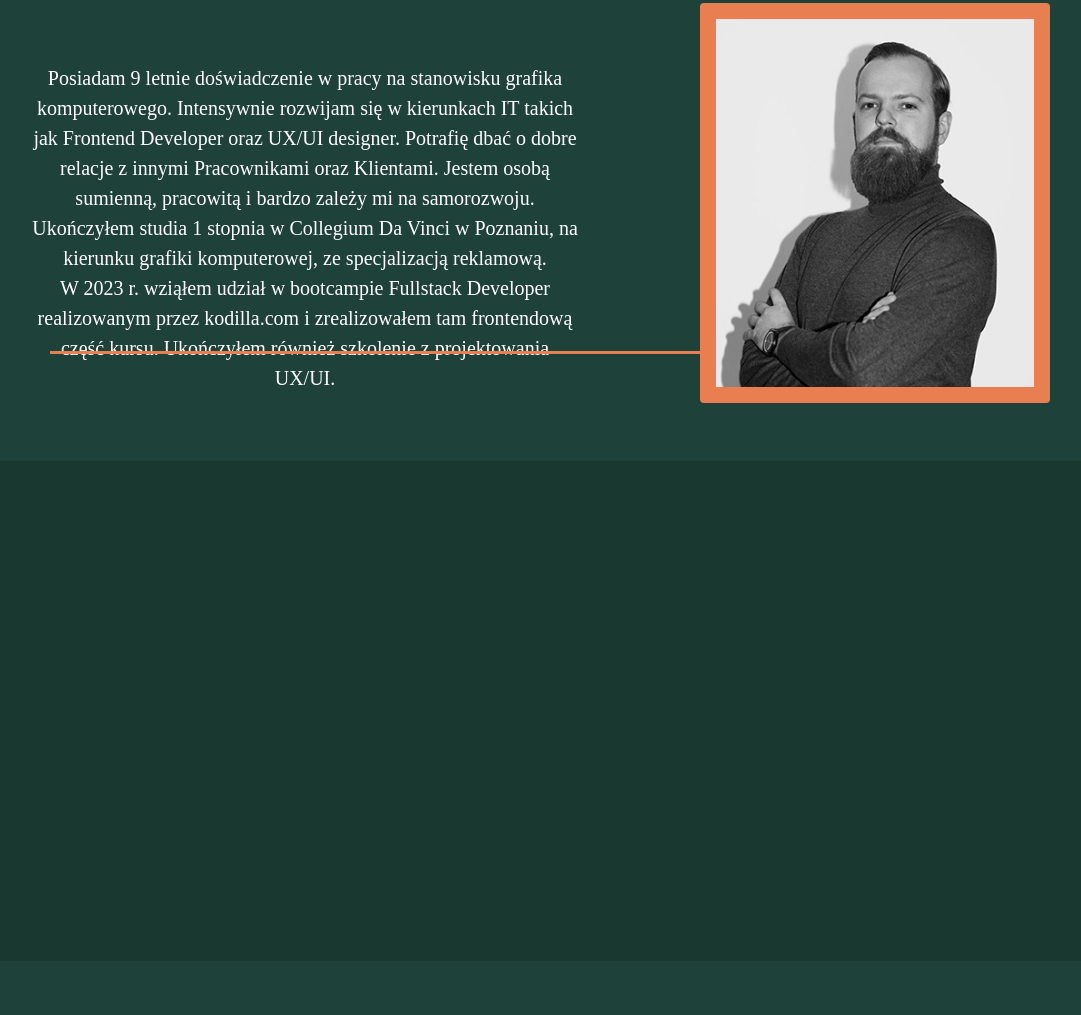
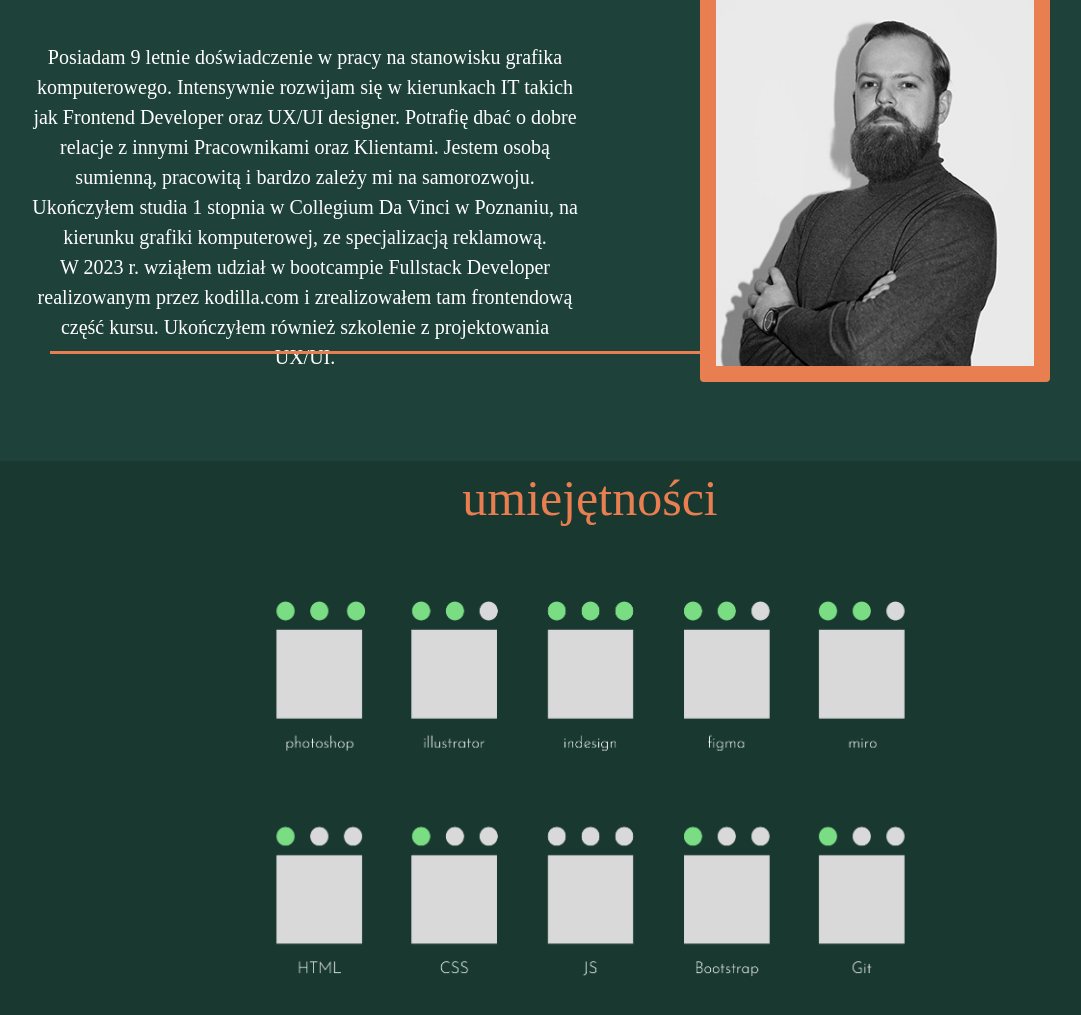
Before and after one commit to opski05/Moje-Portfolio, a website: page src/index.html in a window 1280 px wide. Shown: the part 639-1654 px from the top of the page, without its empty margins (50-1131 px from the left). Drawn offline with nearby package versions, Linux system fonts and the light colour scheme.

Commit message:
Add section skills

```diff
--- a/src/css/style.css
+++ b/src/css/style.css
@@ -1,18 +1,18 @@
 body{
-  background-color: #183830;
+  background-color: #183830
 }
 
 /*NAWIGACJA*/
 .navbar{
   margin-top: 10px;
-  margin-left: 93px;
+  margin-left: 93px
 }
 /*----------------------------*/
 
 
 /*HOME*/
 .home{
-  height: 500px;
+  height: 500px
 }
 
 .subtitle{
@@ -57,14 +57,14 @@ body{
   background-color: #E97F51; /* Kolor linii */
   margin-top: 410px; /* Odstęp od innych elementów */
   position: absolute;
-  left: 100px;
+  left: 100px
 }
 /*----------------------------*/
 
 /*O MNIE*/
 .about{
   height: 600px;
-  background-color: #1E4139;
+  background-color: #1E4139
 }
 .long-story{
   color: white;
@@ -72,16 +72,16 @@ body{
   font-family: Josefin Sans;
   font-weight: 300;
   word-wrap: break-word;
-  margin-top: 90px;
+  margin-top: 90px
 }
 
 .omnie{
   color: #E97F51;
-  font-size: 64px;
+  font-size: 50px;
   font-family: Josefin Sans;
   font-weight: 400;
   word-wrap: break-word;
-  position: relative;
+  position: relative
 }
 
 .foto{
@@ -90,7 +90,7 @@ body{
   border: 16px;
   border-color: #E97F51;
   border-style: solid;
-  margin-top: 30px;
+  margin-top: 30px
 }
 
 .line2{
@@ -99,15 +99,45 @@ body{
   background-color: #E97F51; /* Kolor linii */
   margin-top: 490px; /* Odstęp od innych elementów */
   position: absolute;
-  left: 100px;
+  left: 100px
+}
+/*----------------------------*/
+
+/*UMIEJĘTNOŚCI*/
+.skills{
+  height: 600px;
 }
 
+.umiejetnosci{
+  color: #E97F51;
+  font-size: 50px;
+  font-family: Josefin Sans;
+  font-weight: 400;
+  word-wrap: break-word;
+  position: relative
+}
+
+.foto-skill{
+  width: 686px;
+  height: 414px;
+  margin-top: 40px
+}
 
 /*----------------------------*/
 
-.skills{
-  height: 500px;
-}
+
+
+
+
+
+
+
+
+
+
+
+
+
 
 .portfolio{
   height: 500px;
--- a/src/index.html
+++ b/src/index.html
@@ -23,23 +23,23 @@
     <div class="collapse navbar-collapse ms-auto" id="mobile-menu">
         <ul class="navbar-nav">
             <li>
-                <a class="nav-link" href="#">home</a>
+                <a class="nav-link" href="home">home</a>
             </li>
 
             <li>
-                <a class="nav-link" href="#">o mnie</a>
+                <a class="nav-link" href="about">o mnie</a>
             </li>
 
             <li>
-                <a class="nav-link" href="#">umiejętności</a>
+                <a class="nav-link" href="skills">umiejętności</a>
             </li>
 
             <li>
-                <a class="nav-link" href="#">portfolio</a>
+                <a class="nav-link" href="portfolio">portfolio</a>
             </li>
 
             <li>
-              <a class="nav-link" href="#">kontakt</a>
+              <a class="nav-link" href="contact">kontakt</a>
             </li>
         </ul>
     </div>
@@ -109,7 +109,17 @@
   </section>
 
   <section class="skills">
+    <div class="container">
+      <div class="row">
 
+        <div class="col-12 text-center umiejetnosci">
+          <p>umiejętności</p>
+        </div>
+
+        <img class="foto-skill rounded mx-auto d-block" src="images/skills.PNG" />
+
+      </div>
+    </div>
   </section>
 
   <section class="portfolio">
```
Also changed, not shown: src/images/skills.PNG (added).
